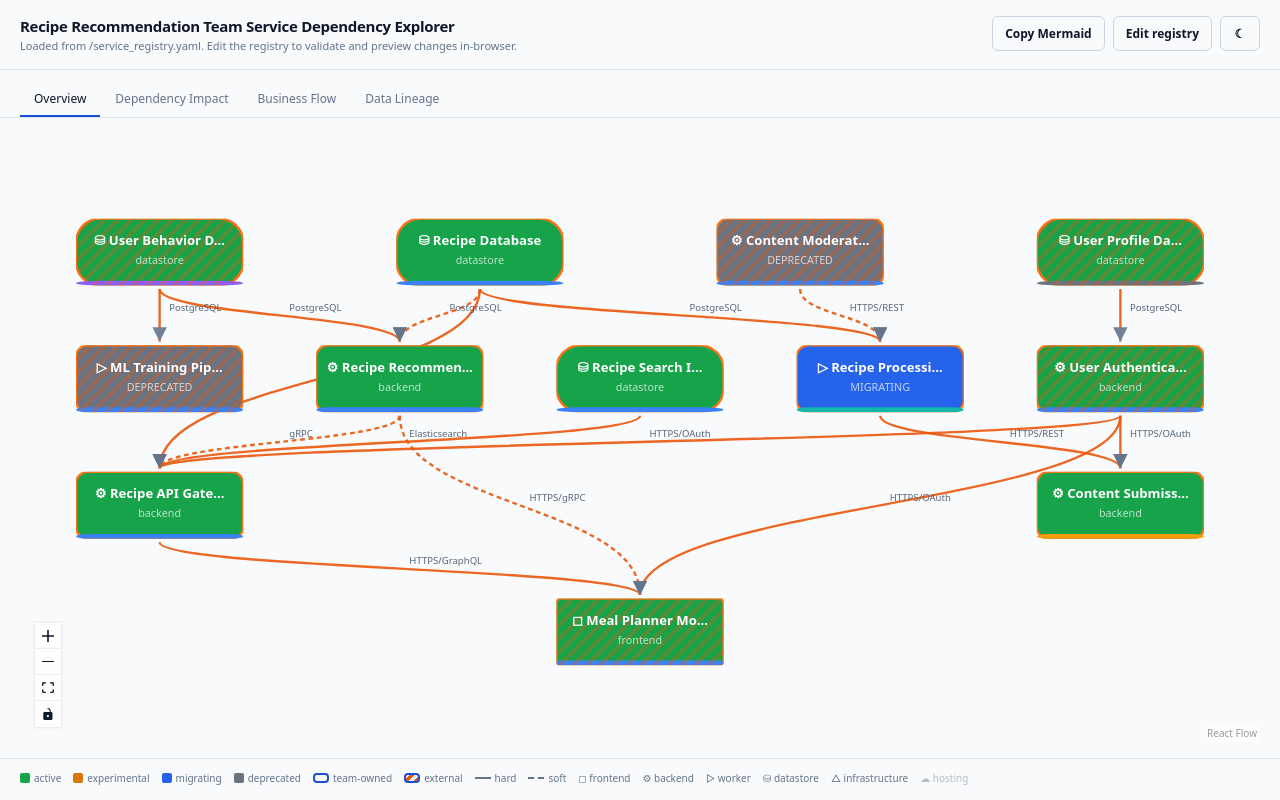
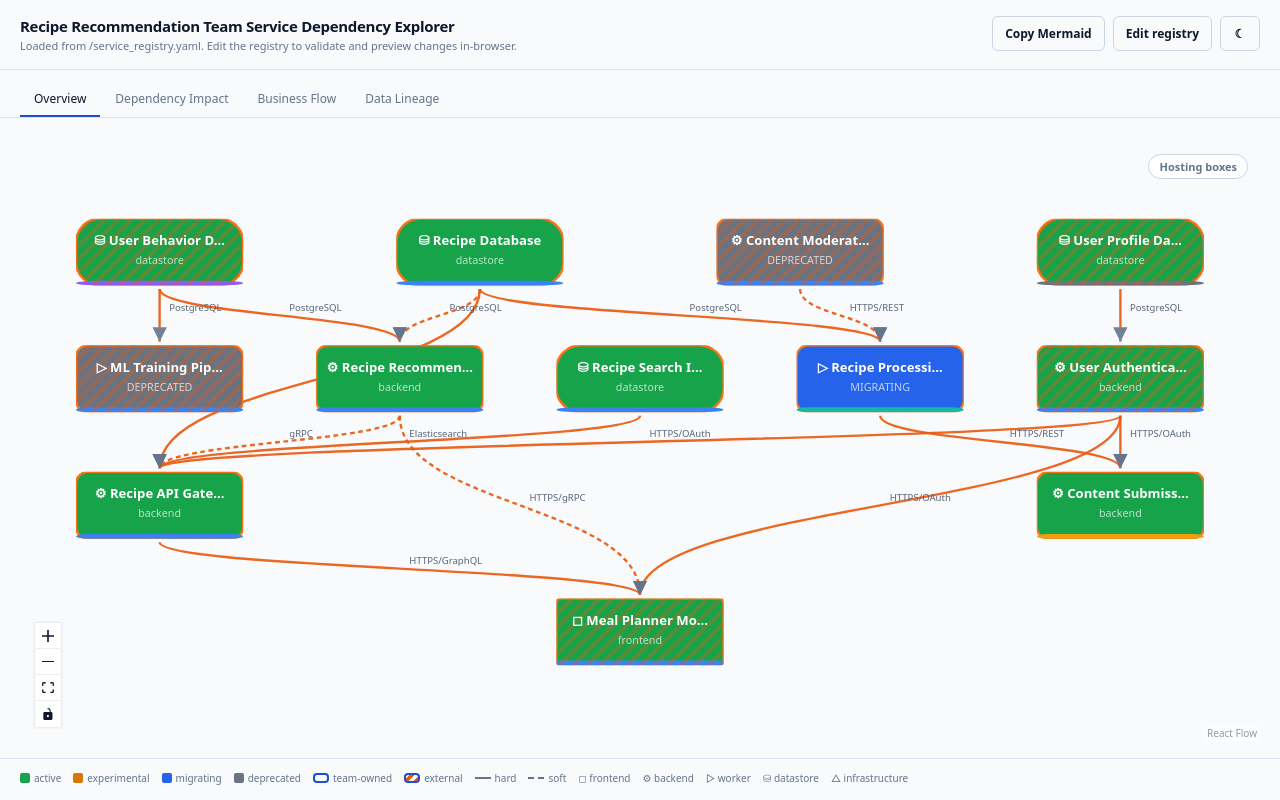
Before and after one commit to shingkid/green-room, a React (Vite) app: page / in a window 1280 px wide. Built offline with nearby package versions, Linux system fonts and the light colour scheme.

Commit message:
refactor: move hosting toggle to graph workspace controls

```diff
--- a/src/features/catalog/CatalogView.module.css
+++ b/src/features/catalog/CatalogView.module.css
@@ -314,3 +314,20 @@
   background: var(--surface-hover);
   color: var(--text-primary);
 }
+
+.graphControlButton {
+  cursor: pointer;
+  border: 1px solid var(--border-default);
+  border-radius: 999px;
+  background: var(--surface-panel);
+  color: var(--text-subtle);
+  padding: 4px 10px;
+  font-size: 11px;
+  font-weight: 600;
+}
+
+.graphControlButtonActive {
+  border-color: var(--accent-primary-strong);
+  background: var(--surface-hover);
+  color: var(--text-primary);
+}
--- a/src/features/catalog/CatalogView.tsx
+++ b/src/features/catalog/CatalogView.tsx
@@ -114,6 +114,18 @@ export function CatalogView({
   const handleSetUpstreamDirection = useCallback(() => {
     setImpactDirection("upstream");
   }, [setImpactDirection]);
+  const showHostingControl = viewModel.isGraphMode && viewModel.mode !== "flow";
+  const graphControls = showHostingControl ? (
+    <button
+      aria-label="Toggle hosting boxes"
+      aria-pressed={viewModel.showHosting}
+      className={`${styles.graphControlButton}${viewModel.showHosting ? ` ${styles.graphControlButtonActive}` : ""}`}
+      onClick={viewModel.handleToggleHosting}
+      type="button"
+    >
+      Hosting boxes
+    </button>
+  ) : null;
 
   return (
     <div className="app-shell" data-theme={theme}>
@@ -258,7 +270,7 @@ export function CatalogView({
 
       {viewModel.isGraphMode ? (
         <GraphWorkspace
-          controls={null}
+          controls={graphControls}
           details={
             <section className={`${styles.panel} ${styles.detailsPanel}`}>
               <div className={styles.detailsHeader}>
@@ -545,18 +557,6 @@ export function CatalogView({
                   {icon} {type}
                 </button>
               )),
-              ...(viewModel.mode !== "flow"
-                ? [
-                    <button
-                      className={`${styles.legendItem} ${styles.legendToggle}${viewModel.showHosting ? "" : ` ${styles.legendToggleOff}`}`}
-                      key="hosting-view"
-                      onClick={viewModel.handleToggleHosting}
-                      type="button"
-                    >
-                      ☁ hosting
-                    </button>,
-                  ]
-                : []),
             ]
           : ACTION_COLOR_ENTRIES.map(([action, color]) => (
               <span className={styles.legendItem} key={action}>
```
Also changed, not shown: 1 other file (tests, documents, lock files or other folders).
